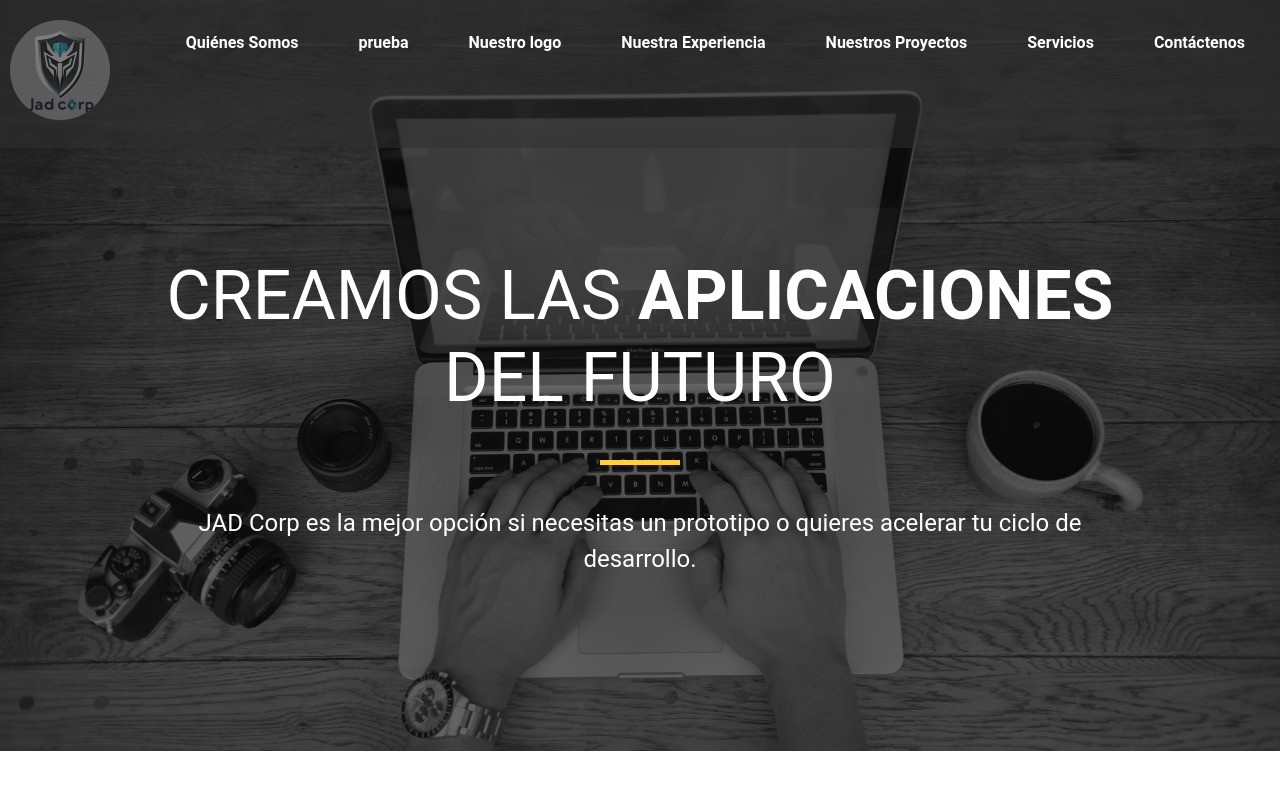
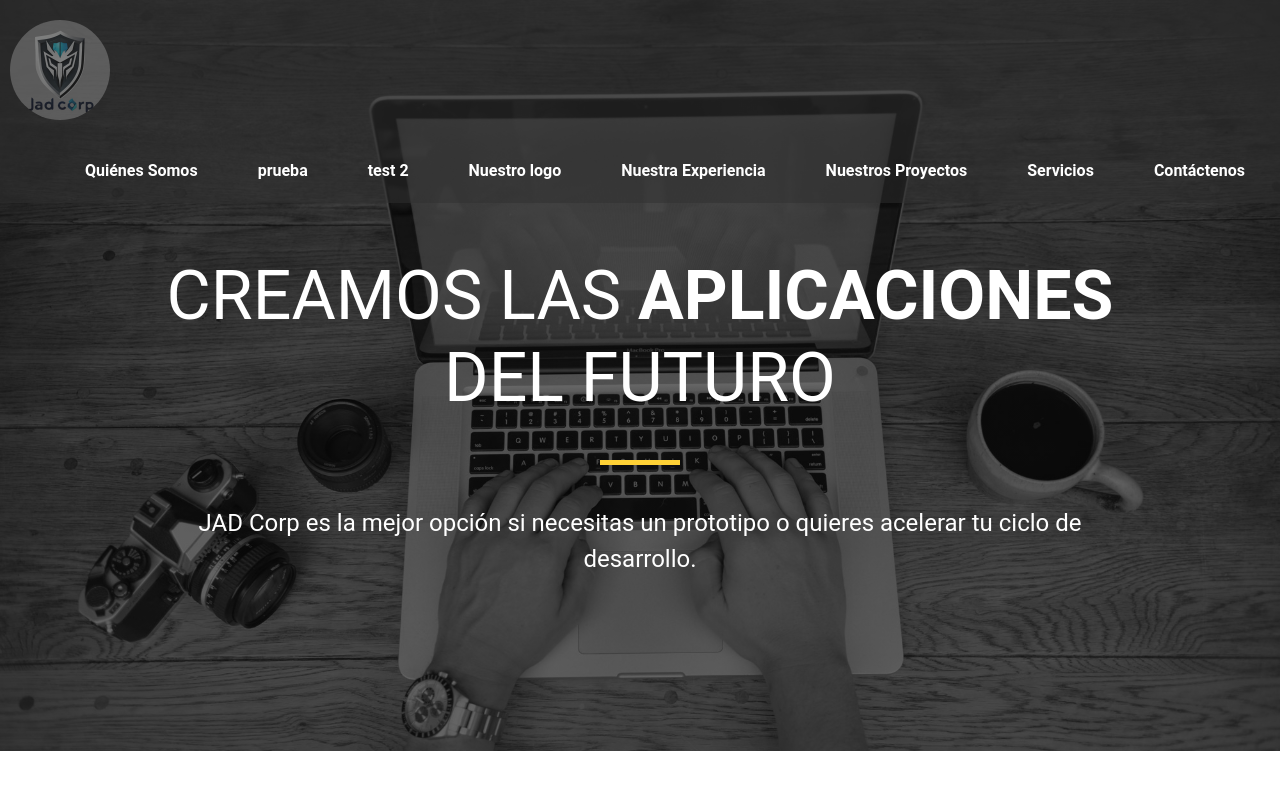
Before and after one commit to jfernand196/lab-corp, a React (Create React App) app: page / in a window 1280 px wide. Shown: the top 800 px of the page. Built offline with nearby package versions, Linux system fonts and the light colour scheme.

Commit message:
Commit 2

```diff
--- a/src/App.js
+++ b/src/App.js
@@ -24,6 +24,9 @@ const App = () => {
             </li>
             <li>
               <a href="#quienes-somos">prueba</a>
+            </li>
+            <li>
+              <a href="#quienes-somos">test 2</a>
             </li>
             <li>
               <a href="#nuestro-logo">Nuestro logo</a>
```
